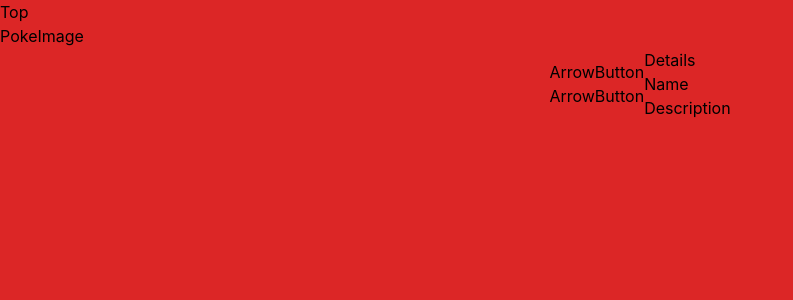
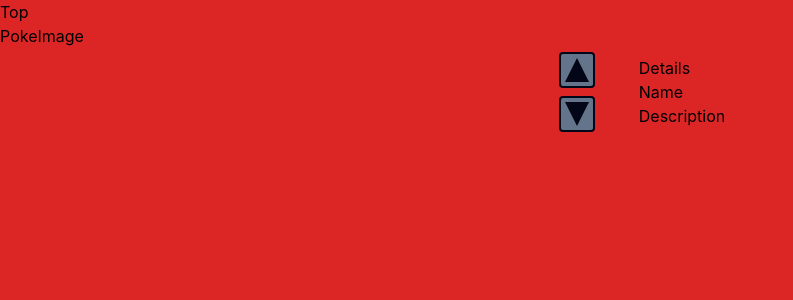
Before and after one commit to Djmr5/Pokedex, a React (Create React App) app: page / in a window 1280 px wide. Shown: the top 300 px of the page, without its empty margins (0-793 px from the left). Built offline with nearby package versions, Linux system fonts and the light colour scheme.

Commit message:
Arow Buttons

```diff
--- /dev/null
+++ b/src/components/ArrowButton/ArrowButton.css
@@ -0,0 +1,33 @@
+.ArrowButton {
+    @apply
+    bg-slate-500
+    border-slate-950
+    border-2
+    rounded
+    p-1
+    m-1
+    hover:bg-slate-400;
+}
+
+.Arrow {
+    @apply
+    bg-slate-500
+    h-6
+    w-6
+    border-x-12
+    border-x-transparent
+    border-b-24
+    border-b-slate-950;
+}
+
+.down-arrow {
+    @apply rotate-180;
+}
+
+.right-arrow {
+    @apply rotate-90;
+}
+
+.left-arrow {
+    @apply -rotate-90;
+}
--- a/src/components/ArrowButton/ArrowButton.tsx
+++ b/src/components/ArrowButton/ArrowButton.tsx
@@ -1,7 +1,21 @@
-export default function ArrowButton(props: any) {
+import "./ArrowButton.css";
+
+interface ArrowButtonProps {
+  onClick?: () => void;
+  direction: string;
+}
+
+export default function ArrowButton(props: ArrowButtonProps) {
   return (
-    <div>
-      <h1>ArrowButton</h1>
-    </div>
+    <button onClick={props.onClick} className="ArrowButton">
+      <div
+        className={
+          `Arrow
+          ${props.direction === 'right' ? 'right-arrow' : ''}
+          ${props.direction === 'left' ? 'left-arrow' : ''}
+          ${props.direction === 'down' ? 'down-arrow' : ''}
+        `}
+      />
+    </button>
   );
 }
--- a/src/components/Bottom/Bottom.css
+++ b/src/components/Bottom/Bottom.css
@@ -1,3 +1,7 @@
 .Bottom {
     @apply flex flex-row items-center justify-center;
 }
+
+.Arrows {
+    @apply flex flex-col items-center justify-center mr-10;
+}
--- a/src/components/Bottom/Bottom.tsx
+++ b/src/components/Bottom/Bottom.tsx
@@ -3,11 +3,16 @@ import ArrowButton from "../ArrowButton/ArrowButton";
 import Details from "../Details/Details";
 
 export default function Bottom(props: any) {
+
+    const handleArrowClick = (direction: string) => {
+        console.log(direction);
+    }
+
     return (
         <div className="Bottom">
-            <div>
-                <ArrowButton direction="up" />
-                <ArrowButton direction="down" />
+            <div className="Arrows">
+                <ArrowButton direction="up" onClick={() => handleArrowClick('up')} />
+                <ArrowButton direction="down" onClick={() => handleArrowClick('down')} />
             </div>
             <Details />
         </div>
--- a/tailwind.config.js
+++ b/tailwind.config.js
@@ -4,6 +4,17 @@ module.exports = {
     "./src/**/*.{js,jsx,ts,tsx}",
   ],
   theme: {
+    borderWidth: {
+      DEFAULT: '1px',
+      '0': '0',
+      '2': '2px',
+      '3': '3px',
+      '4': '4px',
+      '6': '6px',
+      '8': '8px',
+      '12': '12px',
+      '24': '24px',
+    },
     extend: {},
   },
   plugins: [],
```
